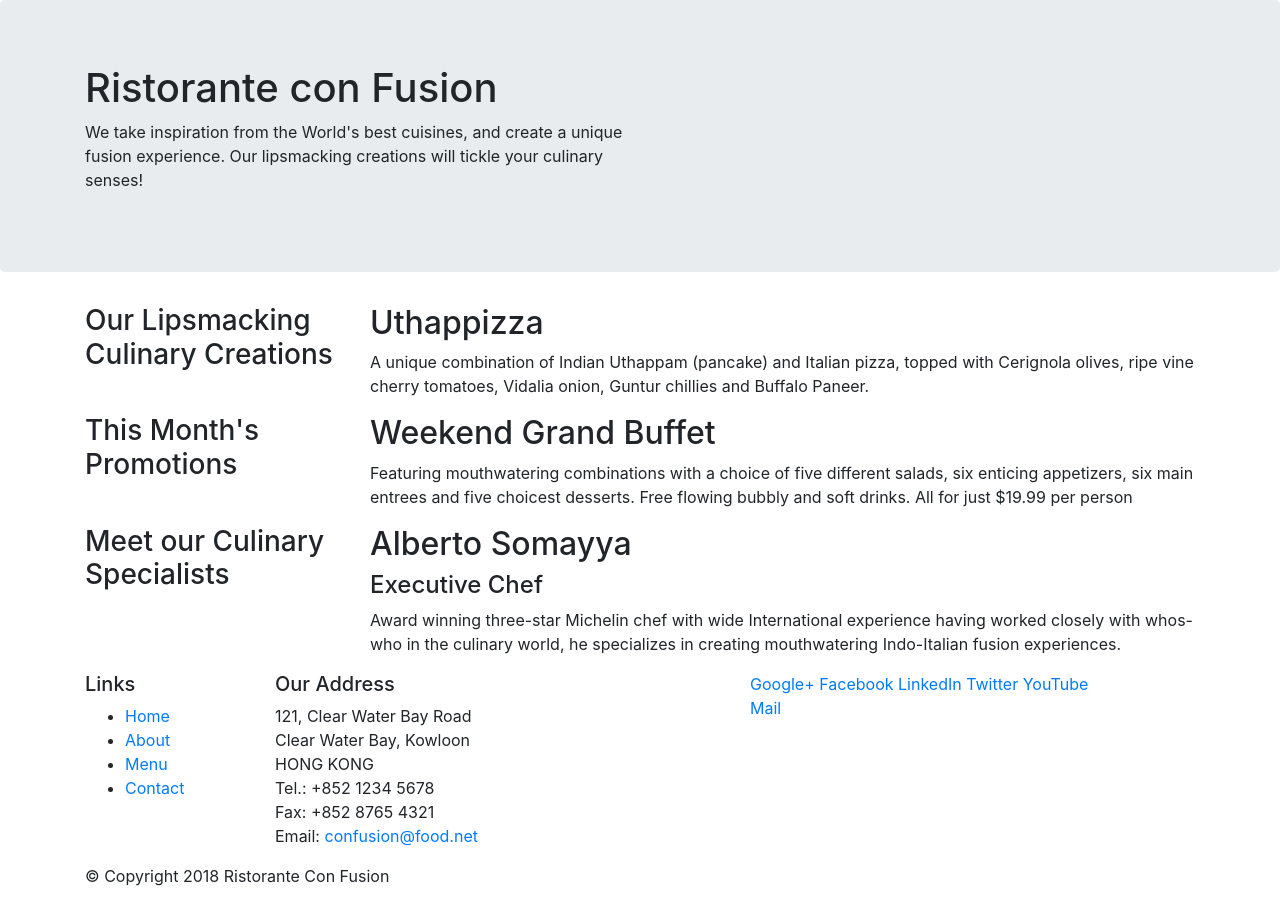
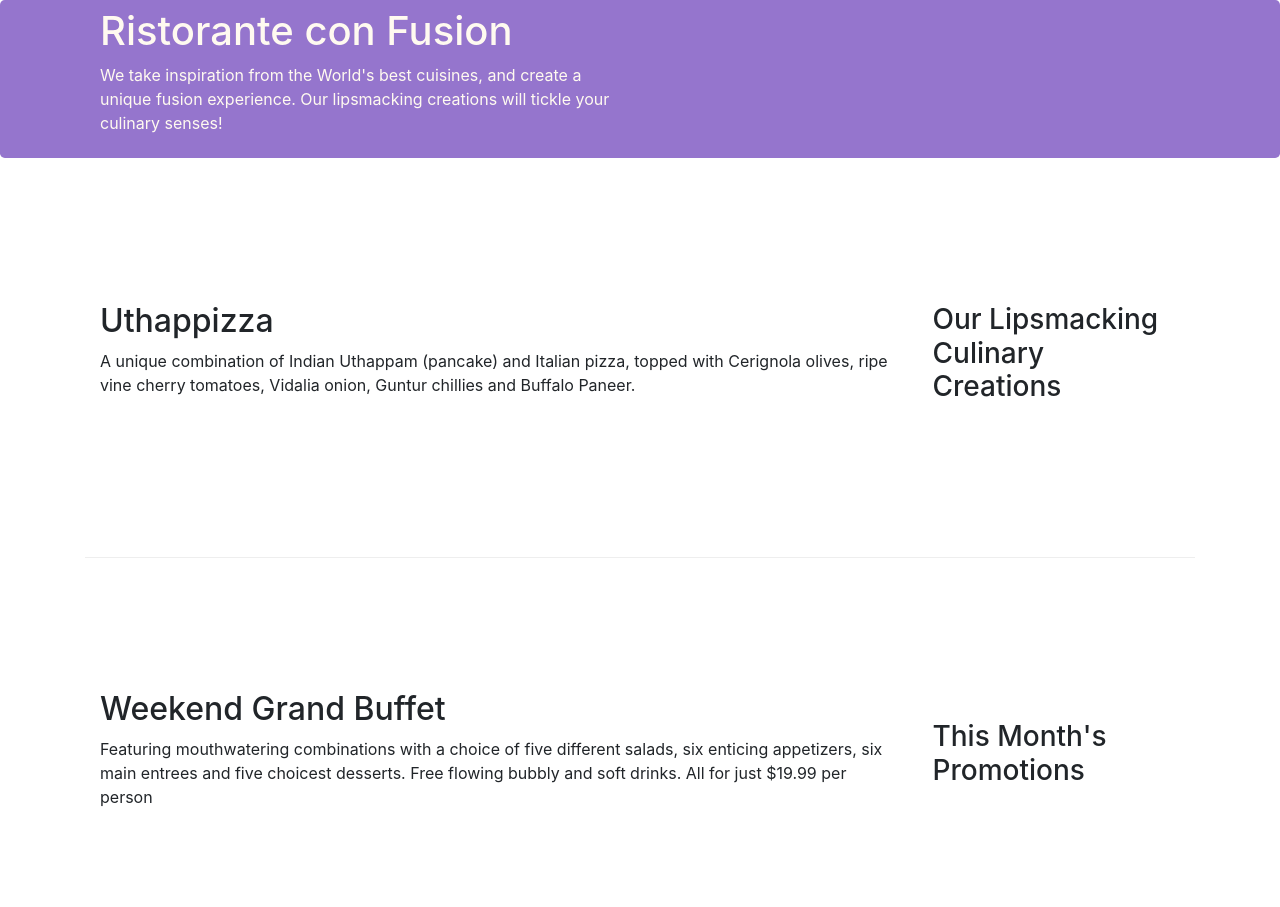
Before and after one commit to ruandonino/test-bootstrap, a website: page index.html in a window 1280 px wide. Shown: the top 907 px of the page. Drawn offline with nearby package versions, Linux system fonts and the light colour scheme.

Commit message:
Bootstrap Grid part 2

```diff
--- /dev/null
+++ b/css/styles.css
@@ -0,0 +1,33 @@
+.row-header{
+    margin: 0px auto;
+    padding: 0px auto;
+
+}
+
+.row-content{
+    margin: 0px auto;
+    padding: 50px 0px 50px 0px;
+    border-bottom: 1px ridge;
+    min-height: 400px;
+
+}
+
+.footer{
+    background-color: #D1C4E9;
+    margin: 0px auto;
+    padding: 20px 0px 20px 0px;
+
+}
+
+.jumbotron{
+    padding: 7px 30px 7px 30px;
+    margin: 0px auto;
+    background: #9575CD;
+    color: floralwhite;
+}
+
+.adress{
+    font-size: 80px;
+    margin: 0px;
+    color: #0f0f0f;
+}
--- a/index.html
+++ b/index.html
@@ -7,6 +7,7 @@
 
     <!-- Bootstrap CSS -->
     <link rel="stylesheet" href="node_modules/bootstrap/dist/css/bootstrap.min.css">
+    <link rel="stylesheet" href="css/styles.css">
 <head>
     <title>Ristorante Con Fusion</title>
 </head>
@@ -15,7 +16,7 @@
 
     <header class= "jumbotron">
         <div class= "container">
-            <div class= "row">
+            <div class= "row row-header">
                 <div class= "col-12 col-sm-6">
                     <h1>Ristorante con Fusion</h1>
                     <p>We take inspiration from the World's best cuisines, and create a unique fusion experience. Our lipsmacking creations will tickle your culinary senses!</p>
@@ -27,32 +28,32 @@
     </header>
 
     <div class= "container">
-        <div class= "row">
-            <div class= "col-12 col-sm-4 col-md-3">
+        <div class= "row row-content align-items-center">
+            <div class= "col-12 col-sm-4 order-sm-last col-md-3">
                 <h3>Our Lipsmacking Culinary Creations</h3>
             </div>
-            <div class= "col col-sm col-md">
+            <div class= "col col-sm order-sm-first col-md">
                 <h2>Uthappizza</h2>
                 <p>A unique combination of Indian Uthappam (pancake) and Italian pizza, topped with Cerignola olives, ripe vine cherry tomatoes, Vidalia onion, Guntur chillies and Buffalo Paneer.</p>
             </div>
         </div>
 
 
-        <div class= "row">
-            <div class= "col-12 col-sm-4 col-md-3">
+        <div class= "row row-content align-items-center">
+            <div class= "col-12 col-sm-4 order-sm-last col-md-3">
                 <h3>This Month's Promotions</h3>
             </div>
-            <div class= "col col-sm col-md">
+            <div class= "col col-sm order-sm-first col-md">
                 <h2>Weekend Grand Buffet</h2>
                 <p>Featuring mouthwatering combinations with a choice of five different salads, six enticing appetizers, six main entrees and five choicest desserts. Free flowing bubbly and soft drinks. All for just $19.99 per person </p>
             </div>
         </div>
 
-        <div class= "row">
-            <div class= "col-12 col-sm-4 col-md-3">
+        <div class= "row row-content align-items-center">
+            <div class= "col-12 col-sm-4 order-sm-last col-md-3">
                 <h3>Meet our Culinary Specialists</h3>
             </div>
-            <div class= "col col-sm col-md">
+            <div class= "col col-sm order-sm-first col-md">
                 <h2>Alberto Somayya</h2>
                 <h4>Executive Chef</h4>
                 <p>Award winning three-star Michelin chef with wide International experience having worked closely with whos-who in the culinary world, he specializes in creating mouthwatering Indo-Italian fusion experiences. </p>
@@ -62,10 +63,10 @@
 
     <footer>
         <div class= "container">
-            <div class= "row">
+            <div class= "row footer">
                 <div class= "col-4 col-sm-2">
                     <h5>Links</h5>
-                    <ul>
+                    <ul class="list-unstyled">
                         <li><a href="#">Home</a></li>
                         <li><a href="#">About</a></li>
                         <li><a href="#">Menu</a></li>
@@ -83,8 +84,8 @@
 		              Email: <a href="mailto:confusion@food.net">confusion@food.net</a>
 		           </address>
                 </div>
-                <div class= "col-12 col-sm-4">
-                    <div>
+                <div class= "col-12 col-sm-4 align-self-center">
+                    <div class="text-center">
                         <a href="http://google.com/+">Google+</a>
                         <a href="http://www.facebook.com/profile.php?id=">Facebook</a>
                         <a href="http://www.linkedin.com/in/">LinkedIn</a>
@@ -94,7 +95,7 @@
                     </div>
                 </div>
            </div>
-           <div class= "row">
+           <div class= "row justify-content-center">
                 <div class= "col-auto">
                     <p>© Copyright 2018 Ristorante Con Fusion</p>
                 </div>
```
